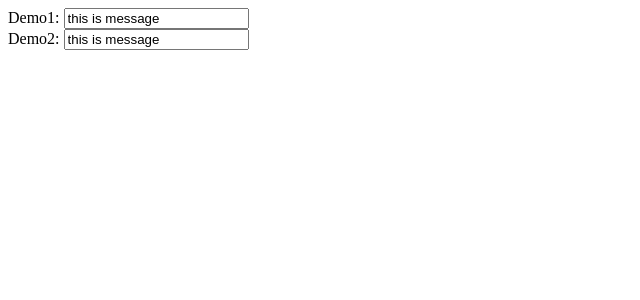
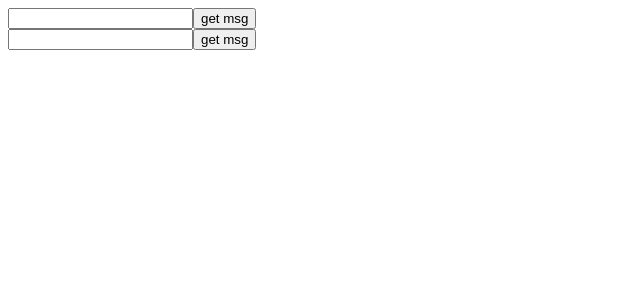
Before and after one commit to heycn/react-basic, a React (Create React App) app: page / in a window 1280 px wide. Shown: the top 300 px of the page, without its empty margins (0-640 px from the left). Built offline with nearby package versions, Linux system fonts and the light colour scheme.

Commit message:
非受控组件

```diff
--- a/src/App.js
+++ b/src/App.js
@@ -1,46 +1,43 @@
-import React, { useState } from 'react'
+import React, { createRef } from 'react'
 
 class Demo1 extends React.Component {
   constructor(props) {
     super(props)
-    this.state = {
-      message: 'this is message'
-    }
+    this.state = {}
   }
 
-  fn = e => this.setState({ message: e.target.value })
+  msgRef = createRef()
+
+  getMsg = () => console.log(this.msgRef.current.value)
 
   render() {
     return (
-      <input
-        type='text'
-        value={this.state.message}
-        onChange={e => this.fn(e)}
-      />
+      <>
+        <input type='text' ref={this.msgRef} />
+        <button onClick={this.getMsg}>get msg</button>
+      </>
     )
   }
 }
 
 const Demo2 = () => {
-  const [message, setMessage] = useState('this is message')
-
-  const changeInput = e => setMessage(e.target.value)
+  const msgRef = createRef()
+  const getMsg = () => console.log(msgRef.current.value)
 
   return (
-    <input
-      type='text'
-      value={message}
-      onChange={e => changeInput(e)}
-    />
+    <>
+      <input type='text' ref={msgRef} />
+      <button onClick={getMsg}>get msg</button>
+    </>
   )
 }
 
 export default function App() {
   return (
     <>
-      Demo1: <Demo1 />
+      <Demo1 />
       <br />
-      Demo2: <Demo2 />
+      <Demo2 />
     </>
   )
 }
```
